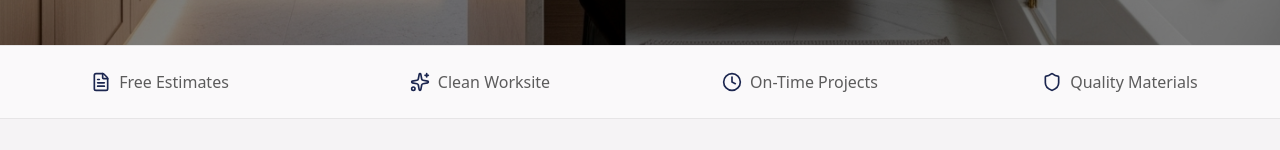
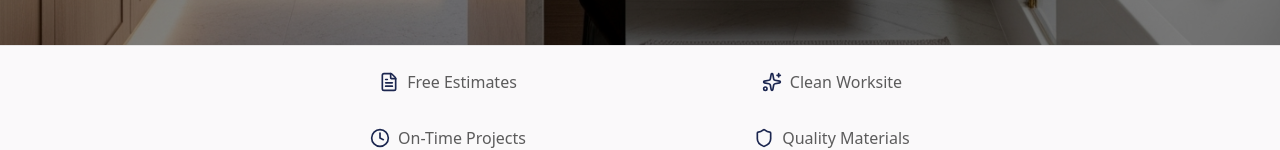
Before and after one commit to redappleworks/truepittsburghremodeling.com, a Next.js app: page / in a window 1280 px wide. Shown: the part 655-805 px from the top of the page. Built offline with nearby package versions, Linux system fonts and the light colour scheme; no server answers; a web font is replaced by a local one.

Commit message:
Fix Trust Bar alignment with centered 2x2 grid

```diff
--- a/src/components/TrustBar.tsx
+++ b/src/components/TrustBar.tsx
@@ -10,14 +10,14 @@ const trustItems = [
 export default function TrustBar() {
     return (
         <section className="bg-white/50 py-6 border-y border-charcoal/10">
-            <div className="max-w-7xl mx-auto px-4">
-                <div className="grid grid-cols-2 md:grid-cols-4 gap-4 md:gap-8 place-items-center">
+            <div className="max-w-3xl mx-auto px-4">
+                <div className="grid grid-cols-2 gap-6 md:gap-8">
                     {trustItems.map((item, index) => (
                         <div
                             key={index}
                             className="flex items-center justify-center gap-2 text-charcoal/80"
                         >
-                            <item.icon className="w-5 h-5 text-accent" />
+                            <item.icon className="w-5 h-5 text-accent flex-shrink-0" />
                             <span className="font-medium text-sm md:text-base">{item.label}</span>
                         </div>
                     ))}
```
